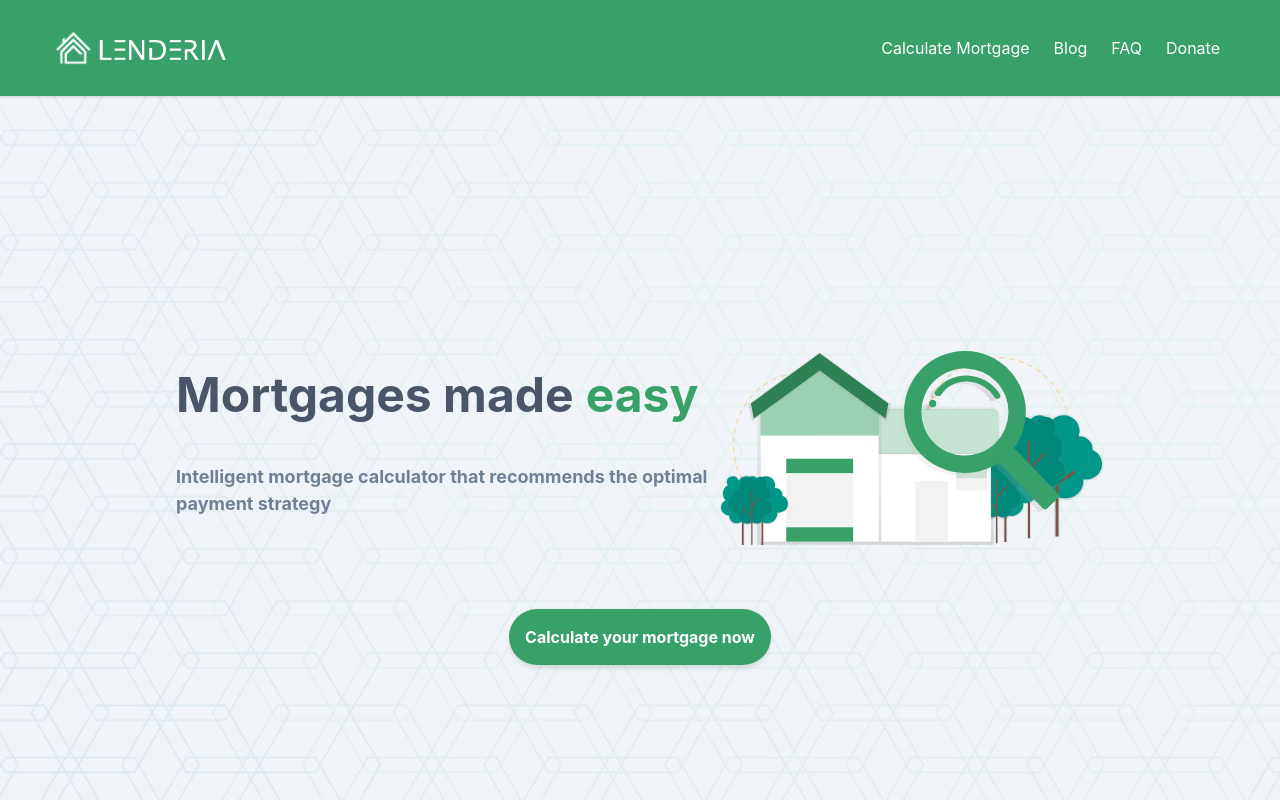
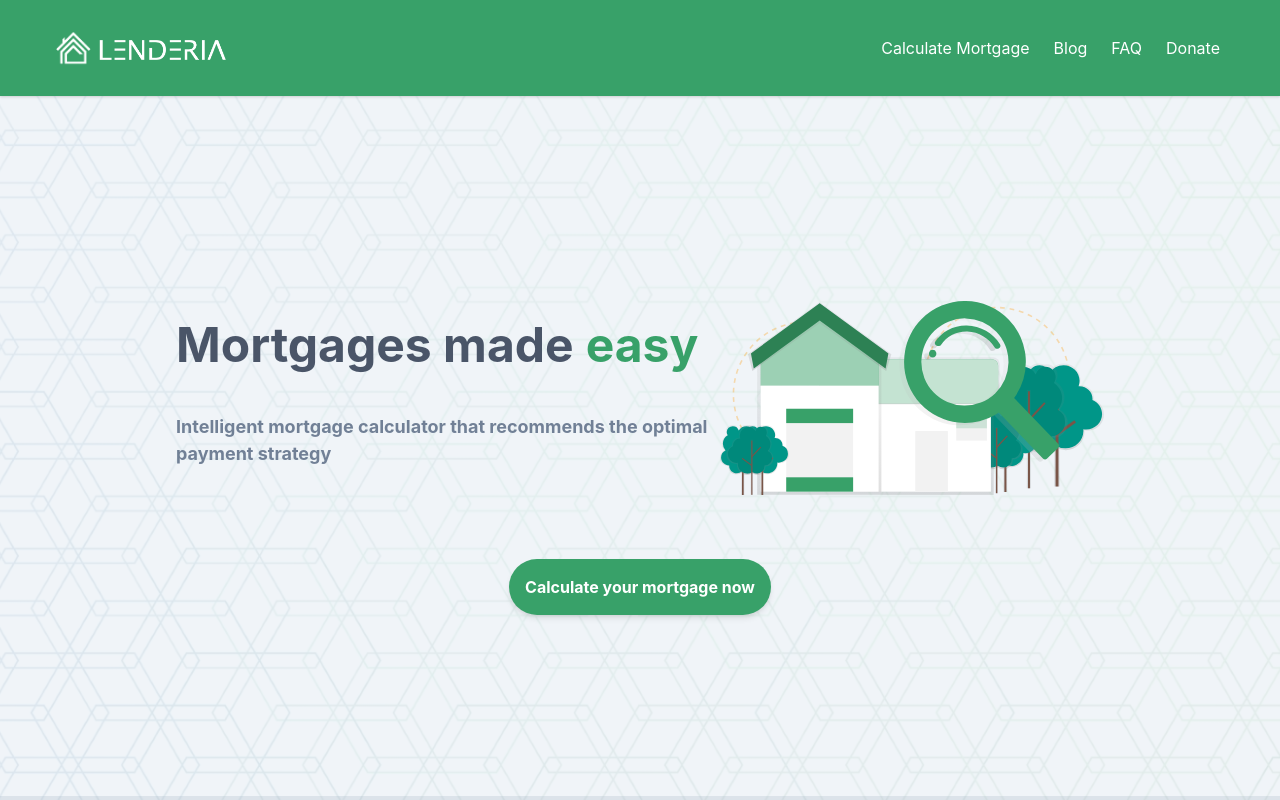
Before and after one commit to phlrss/hypotheca, a React (Create React App) app: page / in a window 1280 px wide. Built offline with nearby package versions, Linux system fonts and the light colour scheme.

Commit message:
landing page style fix

```diff
--- a/src/App.css
+++ b/src/App.css
@@ -6,6 +6,10 @@
 
 .landing {
   animation: slide-fade 1s;
+}
+
+.landing-page {
+  height: calc(100vh - 100px);
 }
 
 .app {
--- a/src/components/LandingPage.jsx
+++ b/src/components/LandingPage.jsx
@@ -4,7 +4,7 @@ import { Link } from 'react-router-dom'
 
 export const LandingPage = () => {
   return (
-    <div className="landing w-screen h-screen flex flex-col items-center justify-center p-6 pt-0">
+    <div className="landing landing-page w-screen flex flex-col items-center justify-center p-6 pt-0">
       <div className="w-screen max-w-5xl flex flex-col lg:flex-row items-center justify-center lg:justify-between px-12 md:p-12 mb-4">
         <div className="flex flex-col mb-5">
           <div className="block md:flex">
```
